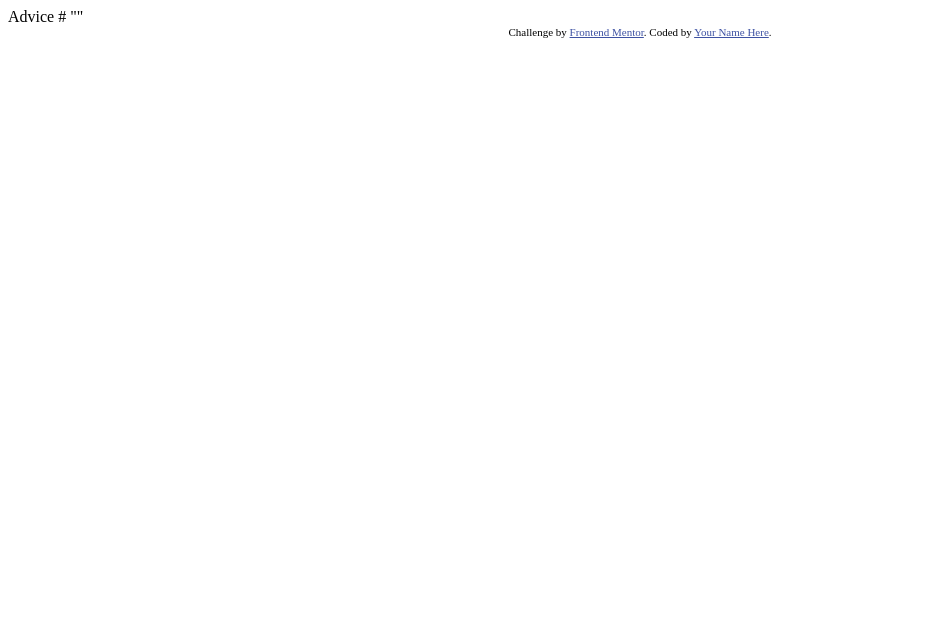
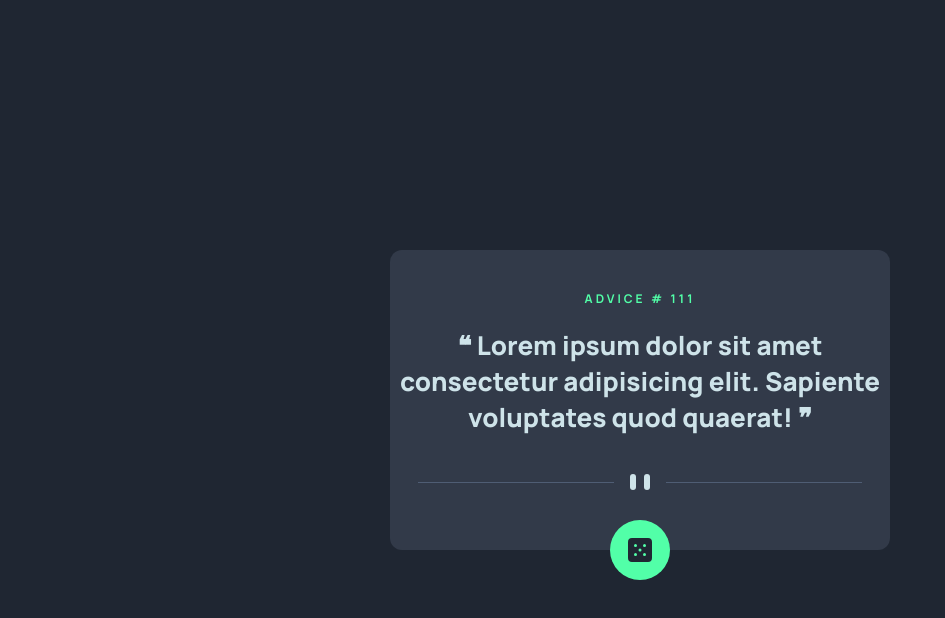
Before and after one commit to Mohammadflht/Advice-Generator-App, a plain HTML site: page index.html in a window 1280 px wide. Shown: the whole page, without its empty margins (0-945 px from the left). Drawn offline with Linux system fonts and the light colour scheme.

Commit message:
Insert section into the project

```diff
--- a/index.html
+++ b/index.html
@@ -1,28 +1,33 @@
 <!DOCTYPE html>
 <html lang="en">
-<head>
-  <meta charset="UTF-8">
-  <meta name="viewport" content="width=device-width, initial-scale=1.0"> <!-- displays site properly based on user's device -->
+  <head>
+    <meta charset="UTF-8" />
+    <meta name="viewport" content="width=device-width, initial-scale=1.0" />
 
-  <link rel="icon" type="image/png" sizes="32x32" href="./images/favicon-32x32.png">
+    <link
+      rel="icon"
+      type="image/png"
+      sizes="32x32"
+      href="./images/favicon-32x32.png"
+    />
+    <link rel="stylesheet" href="css/style.css" />
 
-  <title>Frontend Mentor | Advice generator app</title>
-
-  <!-- Feel free to remove these styles or customise in your own stylesheet 👍 -->
-  <style>
-    .attribution { font-size: 11px; text-align: center; }
-    .attribution a { color: hsl(228, 45%, 44%); }
-  </style>
-</head>
-<body>
-
-  Advice #<!-- Advice ID goes here -->
-
-  "<!-- Advice text goes here -->"
-
-  <div class="attribution">
-    Challenge by <a href="https://www.frontendmentor.io?ref=challenge" target="_blank">Frontend Mentor</a>.
-    Coded by <a href="#">Your Name Here</a>.
-  </div>
-</body>
+    <title>Advice generator</title>
+  </head>
+  <body>
+    <section class="container">
+      <section class="advice-box">
+        <div class="advice-id">
+          <p>ADVICE # <span class="advice-random-id">111</span></p>
+        </div>
+        <div class="advice-text"><p>❝ <span class="advice-random-text">Lorem ipsum dolor sit amet consectetur adipisicing elit. Sapiente voluptates quod quaerat!</span> ❞</p></div>
+        <div class="devider">
+          <img src="images/pattern-divider-desktop.svg" alt="" class="devider" />
+        </div>
+        <div class="dise">
+          <img src="images/icon-dice.svg" alt="dise" class="dise-image" />
+        </div>
+      </section>
+    </section>
+  </body>
 </html>
```
